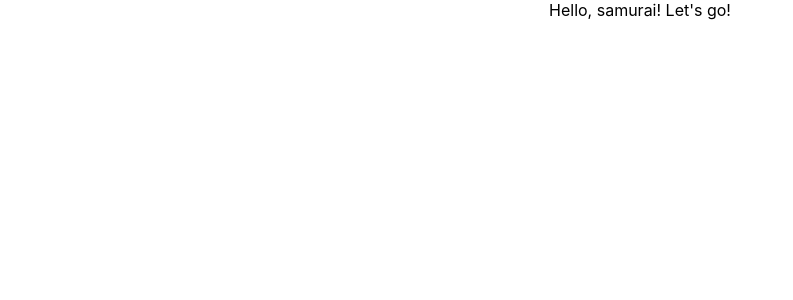
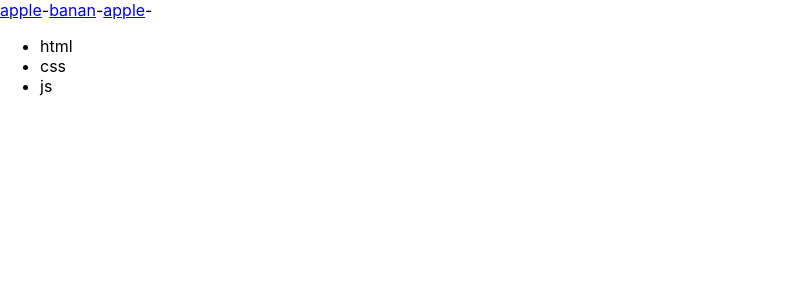
Before and after one commit to Anesbek/samurai-way-main, a React (Create React App) app: page / in a window 1280 px wide. Shown: the top 300 px of the page, without its empty margins (0-793 px from the left). Built offline with nearby package versions, Linux system fonts and the light colour scheme.

Commit message:
First lesson

```diff
--- a/src/App.tsx
+++ b/src/App.tsx
@@ -1,12 +1,19 @@
 import React from 'react';
 import './App.css';
+import Header from "./Header";
+import Technologyes from "./Techlogies";
 
-function App() {
+const App = () => {
   return (
-    <div className="App">
-     Hello, samurai! Let's go!
-    </div>
+  <div>
+      <Header/>
+      <Technologyes/>
+  </div>
   );
 }
 
+
+
+
+
 export default App;
--- /dev/null
+++ b/src/Header.js
@@ -0,0 +1,14 @@
+import React from "react";
+
+const Header = () => {
+    return(
+        <div>
+            <a href={"#"}>apple</a>-
+            <a href={"#"}>banan</a>-
+            <a href={"#"}>apple</a>-
+        </div>
+
+    )
+}
+
+export default Header;
--- /dev/null
+++ b/src/Techlogies.js
@@ -0,0 +1,16 @@
+import React from "react";
+
+const Technologyes = () => {
+    return (
+        <div>
+            <ul>
+                <li>html</li>
+                <li>css</li>
+                <li>js</li>
+            </ul>
+        </div>
+    );
+}
+
+
+export default Technologyes;
```
